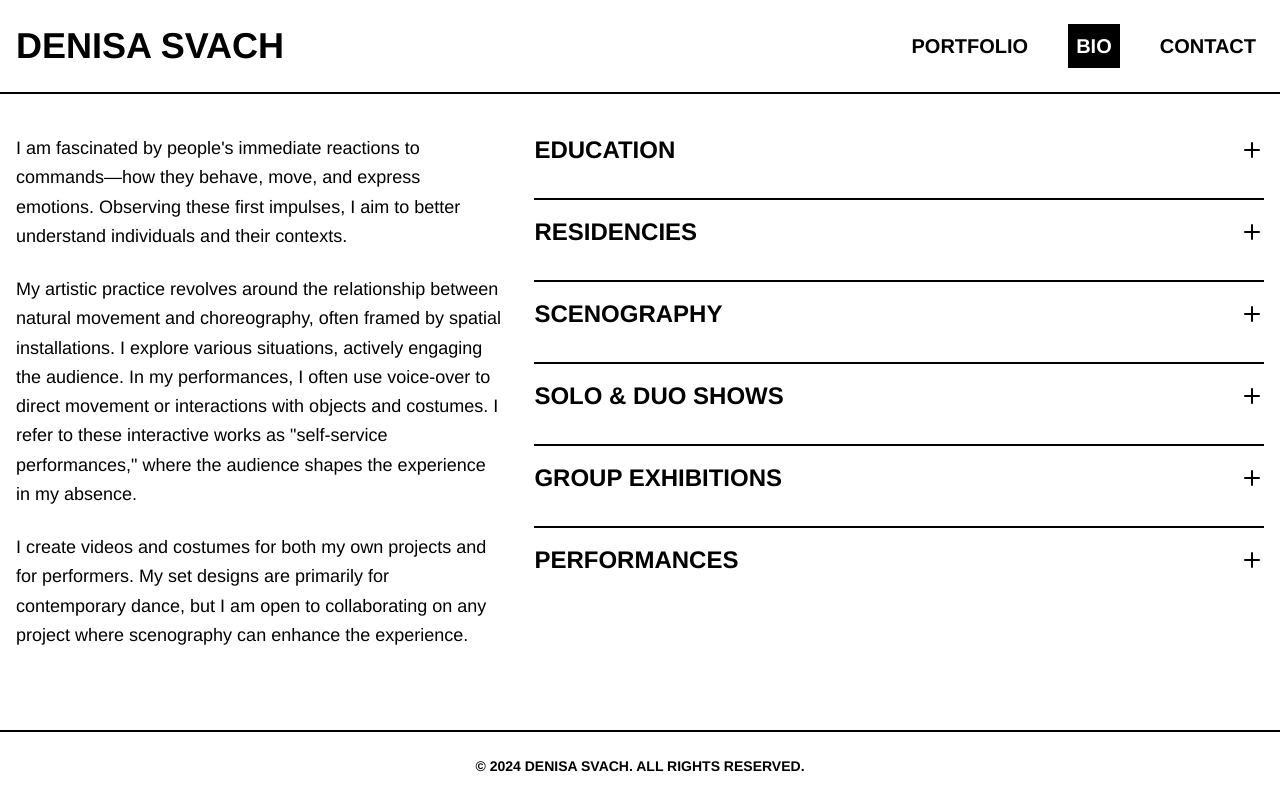
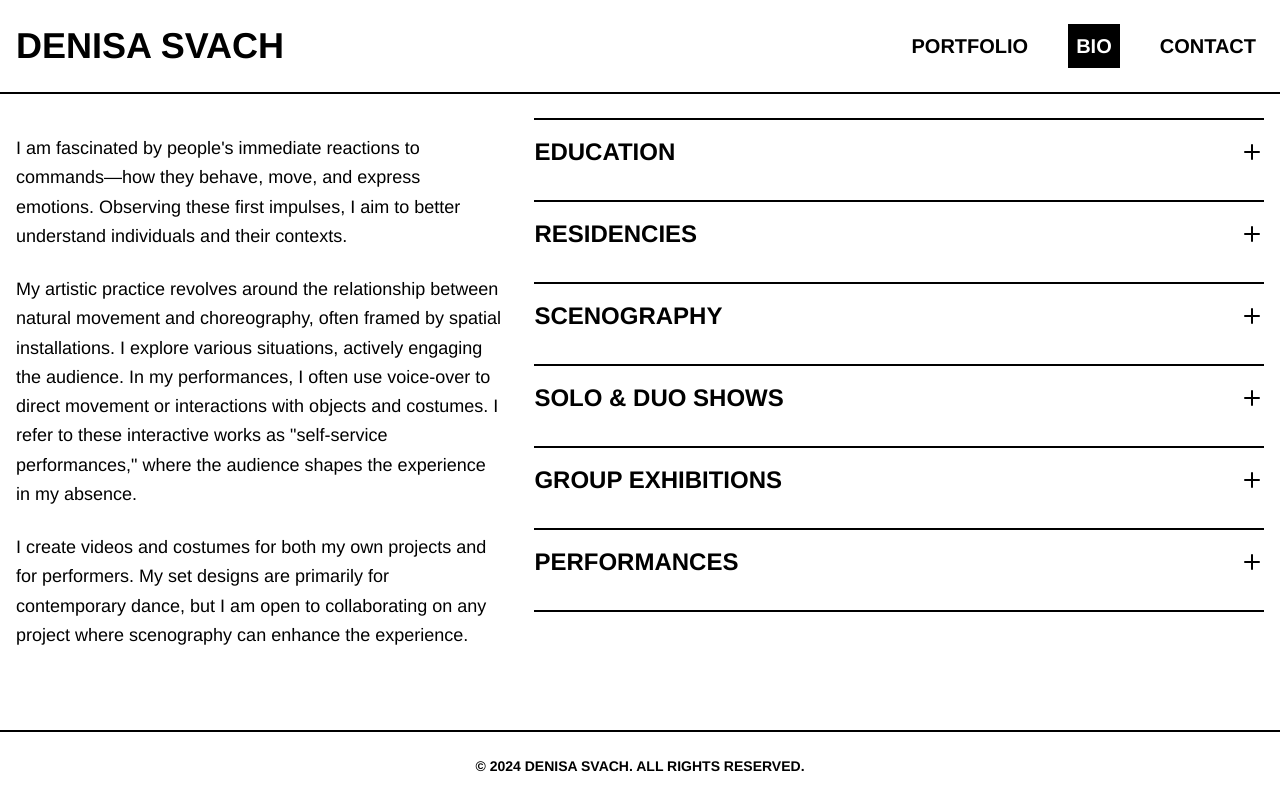
Before and after one commit to mpanko/denisasvach, a Next.js app: page /bio in a window 1280 px wide. Built offline with nearby package versions, Linux system fonts and the light colour scheme.

Commit message:
adapted bio and collapsible section

```diff
--- a/app/bio/page.tsx
+++ b/app/bio/page.tsx
@@ -7,7 +7,6 @@ export default function BioPage() {
     <div className="container mx-auto px-4 pt-6 pb-6">
       <div className="flex flex-col md:flex-row gap-8">
         <div className="md:w-2/5">
-          {/* <div className="sticky top-24 p-4 border-solid border-2 border-black"> */}
           <div className="sticky top-24 pt-4">
             {bioSummary.split('\n\n').map((paragraph, index) => (
               <p key={index} className="text-lg mb-6 leading-relaxed">
@@ -23,7 +22,12 @@ export default function BioPage() {
             <CollapsibleSection title="Scenography" items={bioSections.scenography} />
             <CollapsibleSection title="Solo & Duo Shows" items={bioSections.soloAndDuoShows} />
             <CollapsibleSection title="Group Exhibitions" items={bioSections.groupExhibitions} />
-            <CollapsibleSection title="Performances" items={bioSections.performances} />
+            <CollapsibleSection
+              title="Performances"
+              items={bioSections.performances}
+              isLast={true}
+              addExtraSpace={true}
+            />
           </div>
         </div>
       </div>
--- a/app/components/CollapsibleSection.tsx
+++ b/app/components/CollapsibleSection.tsx
@@ -15,14 +15,16 @@ type Item = {
 type CollapsibleSectionProps = {
   title: string
   items: Item[]
+  isLast?: boolean
+  addExtraSpace?: boolean
 }
 
-export default function CollapsibleSection({ title, items }: CollapsibleSectionProps) {
+export default function CollapsibleSection({ title, items, isLast = false, addExtraSpace = false }: CollapsibleSectionProps) {
   const [isOpen, setIsOpen] = useState(false)
 
   return (
     <>
-      <div className={`py-4 bg-white bg-opacity-0 ${title !== 'Education' ? 'border-t-2 border-black' : ''}`}>
+      <div className="py-4 bg-white bg-opacity-0 border-t-2 border-black">
         <button
           className="flex justify-between items-center w-full text-left font-bold text-2xl uppercase"
           onClick={() => setIsOpen(!isOpen)}
@@ -58,7 +60,8 @@ export default function CollapsibleSection({ title, items }: CollapsibleSectionP
           </div>
         </div>
       </div>
-      {title === 'Performances' && <div className="h-16"></div>}
+      {isLast && <div className="border-t-2 border-black mt-8"></div>}
+      {addExtraSpace && <div className="h-16"></div>}
     </>
   )
 }
```
